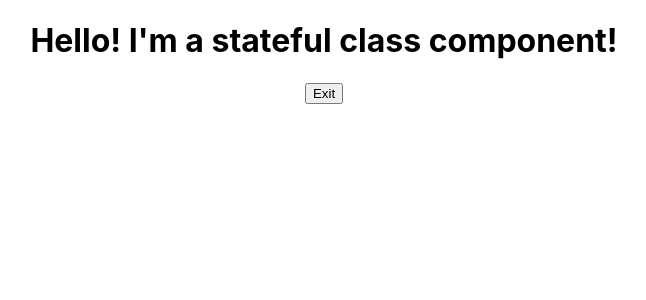
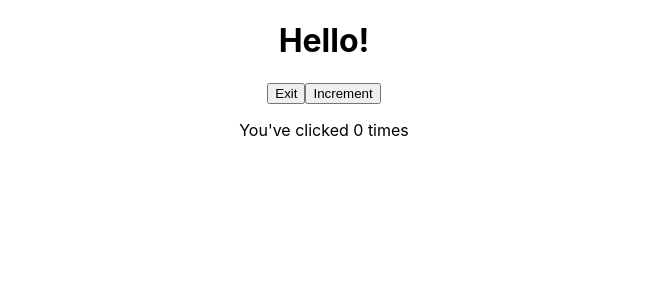
Before and after one commit to niclastanskanen/gitpod-react, a React (Create React App) app in the folder my-app/: page / in a window 1280 px wide. Shown: the top 300 px of the page, without its empty margins (316-962 px from the left). Built offline with nearby package versions, Linux system fonts and the light colour scheme.

Commit message:
add increment button

```diff
--- a/my-app/src/App.js
+++ b/my-app/src/App.js
@@ -3,7 +3,8 @@
 // import FunctionalGreeting from './components/FunctionalGreeting';
 // import FunctionalGreetingWithProps from './components/FunctionalGreetingWithProps';
 // import StatefulGreeting from './components/StatefulGreeting';
-import StatefulGreetingWithCallback from './components/StatefulGreetingWithCallback';
+// import StatefulGreetingWithCallback from './components/StatefulGreetingWithCallback';
+import StatefulGreetingWithPrevState from './components/StatefulGreetingWithPrevState';
 
 function App() {
   return (
@@ -11,7 +12,8 @@
       {/* <FunctionalGreeting /> */}
       {/* <FunctionalGreetingWithProps greeting="nice to meet you!" name="Mike!" age="32" /> */}
       {/* <StatefulGreeting /> */}
-      <StatefulGreetingWithCallback greeting="I'm a stateful class component!" />
+      {/* <StatefulGreetingWithCallback greeting="I'm a stateful class component!" /> */}
+      <StatefulGreetingWithPrevState />
     </div>
   );
 }
--- /dev/null
+++ b/my-app/src/components/StatefulGreetingWithPrevState.js
@@ -0,0 +1,47 @@
+import React from "react"
+
+class StatefulGreetingWithPrevState extends React.Component {
+
+    constructor(props) {
+        super(props);
+        this.state = {
+            introduction: "Hello!",
+            buttonText: "Exit",
+            count: 0,
+        };
+    }
+
+
+    handleClick() {
+        this.setState({
+            introduction: this.state.introduction === "Hello!" ? "Goodbye!" : "Hello!",
+            buttonText: this.state.buttonText === "Exit" ? "Enter" : "Exit",
+        }, ()=>{
+        console.log('new state', this.state.introduction);
+        console.log('new state', this.state.buttonText);
+        });
+    }
+
+    increment() {
+        this.setState({
+            count: this.state.count + 1
+        })
+    }
+
+
+    render() {
+        return(
+            <div>
+                <h1>{this.state.introduction} {this.props.greeting}</h1>
+                <button onClick={() => this.handleClick()}>
+                    {this.state.buttonText}</button>
+                <button onClick={() => this.increment()}>
+                    Increment</button>
+                <p>You've clicked {this.state.count} times</p>
+            </div>
+        )
+    }
+
+}
+
+export default StatefulGreetingWithPrevState;
```
